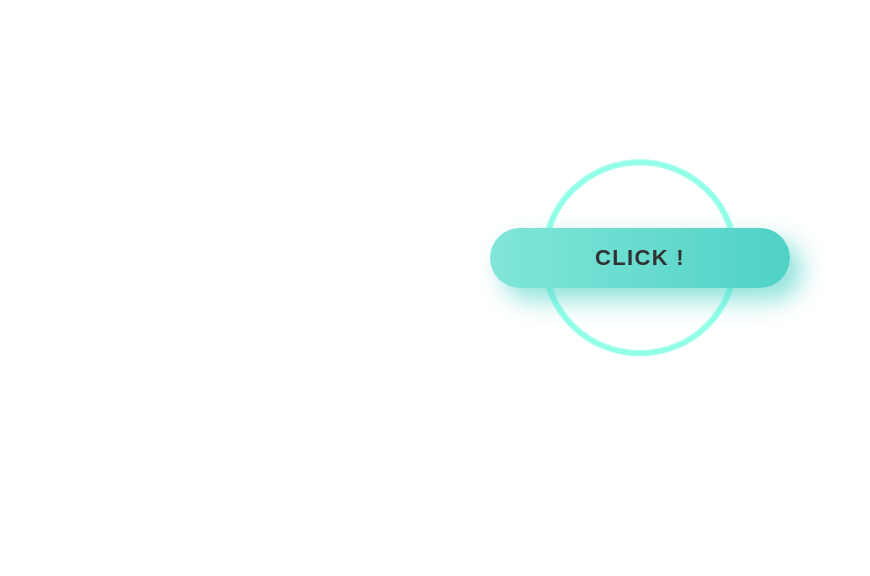
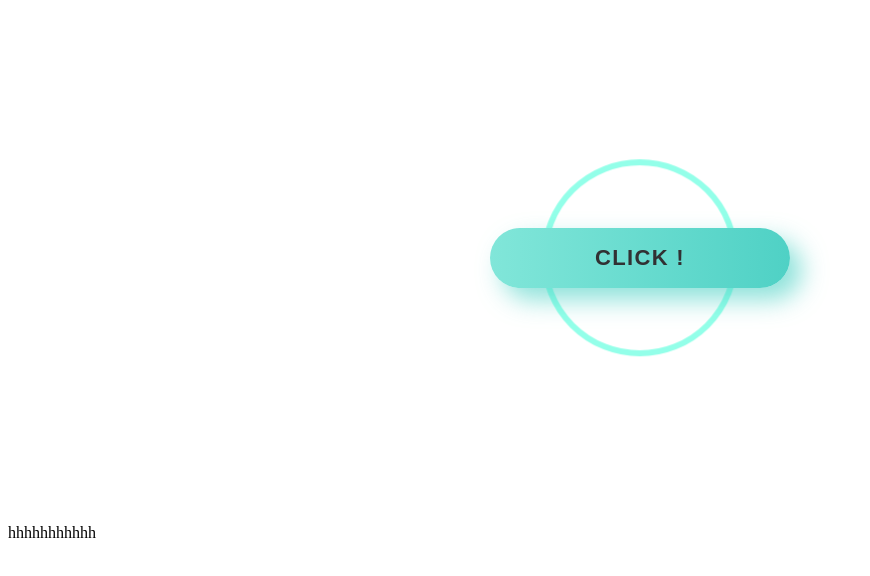
Before and after one commit to wizli595/emo.btn, a plain HTML site: page index.html in a window 1280 px wide. Shown: the whole page, without its empty margins (0-870 px from the left). Drawn offline with Linux system fonts and the light colour scheme.

Commit message:
Update index.html

```diff
--- a/index.html
+++ b/index.html
@@ -15,6 +15,7 @@
     <div class="wrap">
         <button onclick="changeBackground()">Click !</button>
     </div>
+    <p>hhhhhhhhhhh</p>
 
 
     <script src="JS/button.js"></script>
```
